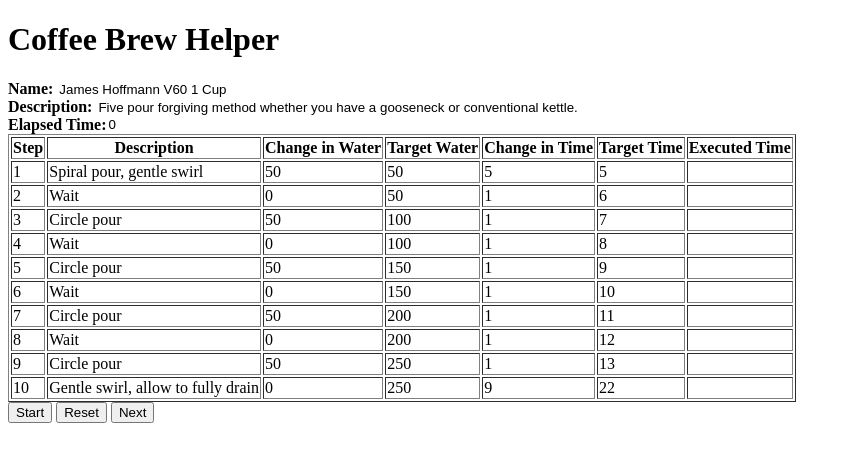
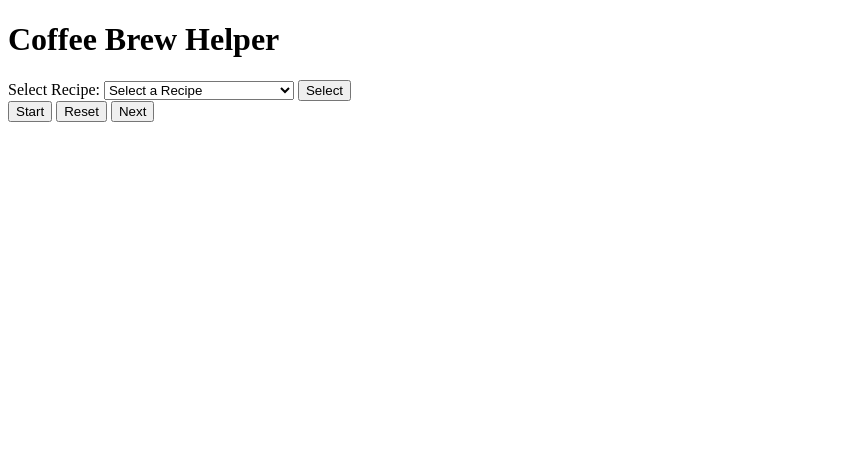
Before and after one commit to daniel-wai/CoffeeBrewHelperWeb, a Django app: page / in a window 1280 px wide. Shown: the top 462 px of the page, without its empty margins (0-851 px from the left). Run offline with Django 5.2, Linux system fonts and the light colour scheme; data comes from the database, SQL or seed files in the repository; both versions use the stored data as it was after the commit.

Commit message:
Added new Hatch Recipe and am able to switch recipes

```diff
--- a/coffee/brewhelper/admin.py
+++ b/coffee/brewhelper/admin.py
@@ -3,7 +3,7 @@ from .models import BrewStep, Recipe
 from adminsortable2.admin import SortableAdminMixin
 
 class BrewStepAdmin(SortableAdminMixin, admin.ModelAdmin):
-    list_display = ('step_id','__str__','description', 'change_in_water', 'change_in_time')
+    list_display = ('step_id','__str__','recipeID','description', 'change_in_water', 'change_in_time')
 
 admin.site.register(BrewStep, BrewStepAdmin)
 
--- a/coffee/brewhelper/templates/home.html
+++ b/coffee/brewhelper/templates/home.html
@@ -38,15 +38,25 @@
 </head>
 <body>
     <h1>Coffee Brew Helper</h1>
+    <form action="{% url 'home' %}" method="GET">
+        <label for="recipe-dropdown">Select Recipe:</label>
+        <select id="recipe-dropdown" name="selected_recipe_id">
+            <option value="">Select a Recipe</option>
+            {% for recipe in recipes %}
+                <option value="{{ recipe.id }}" {% if recipe.id == selected_recipe.id %}selected{% endif %}>
+                    {{ recipe.name }}
+                </option>
+            {% endfor %}
+        </select>
+        <input type="submit" value="Select">
+    </form>
+
+    {% if selected_recipe %}
         <div class="general-info">
             <!-- Element to display recipe header info -->
-        <label id = "recipe-name-label" for="recipe-name">
-            <span>Name: </span>
-            <input type ="text" id="recipe-name" readonly value="{{ recipe.name }}">
-        </label>
             <label id = "recipe-description-label" for="recipe-description">
                 <span>Description: </span>
-            <input type ="text" id="recipe-description" readonly value="{{ recipe.description }}">
+                <input type ="text" id="recipe-description" readonly value="{{ selected_recipe.description }}">
             </label>
             <!-- Element to display elapsed time -->
             <label id = "elapsed-time-label" for="elapsed-time">
@@ -81,6 +91,7 @@
                 {% endfor %}
             </tbody>
         </table>
+    {% endif %}
 
     <!-- Buttons for controlling the timer -->
     <button id="startPauseButton" onclick="toggleTimer()">Start</button>
--- a/coffee/brewhelper/views.py
+++ b/coffee/brewhelper/views.py
@@ -3,19 +3,26 @@ from .models import BrewStep, Recipe
 # Create your views here.
 
 def home(request):
-    # Get the first Recipe instance
-    recipe = Recipe.objects.first()
+    recipes = Recipe.objects.all()
+    selected_recipe = None
+    steps = []
 
-    # Get associated steps
-    steps = recipe.steps.all().order_by('step_id')
+    if 'selected_recipe_id' in request.GET:
+        # Get recipe
+        selected_recipe_id = request.GET['selected_recipe_id']
+        try:
+            selected_recipe = Recipe.objects.get(id=selected_recipe_id)
+            # Get associated steps
+            steps = selected_recipe.steps.all().order_by('step_id')
+            target_total_water = 0
+            target_total_time = 0
 
-    target_total_water = 0
-    target_total_time = 0
+            for step in steps:
+                target_total_water += step.change_in_water
+                target_total_time += step.change_in_time
+                step.target_total_time = target_total_time
+                step.target_total_water = target_total_water
+        except:
+            pass #do not render any recipe info if selected_recipe = None
 
-    for step in steps:
-        target_total_water += step.change_in_water
-        target_total_time += step.change_in_time
-        step.target_total_time = target_total_time
-        step.target_total_water = target_total_water
-
-    return render(request, 'home.html', {'recipe':recipe,'steps': steps})
+    return render(request, 'home.html', {'recipes': recipes, 'selected_recipe': selected_recipe, 'steps': steps})
```
Also changed, not shown: coffee/db.sqlite3. Lines whose indentation alone changed are shown as unchanged.
